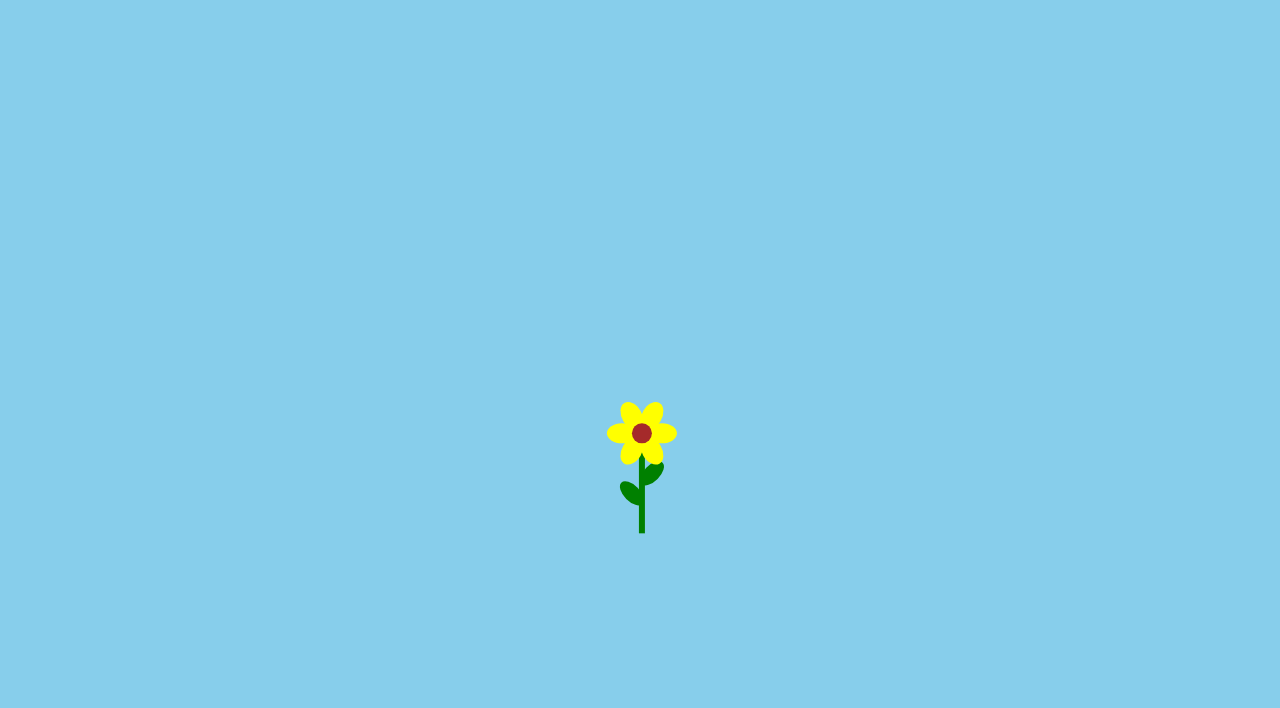
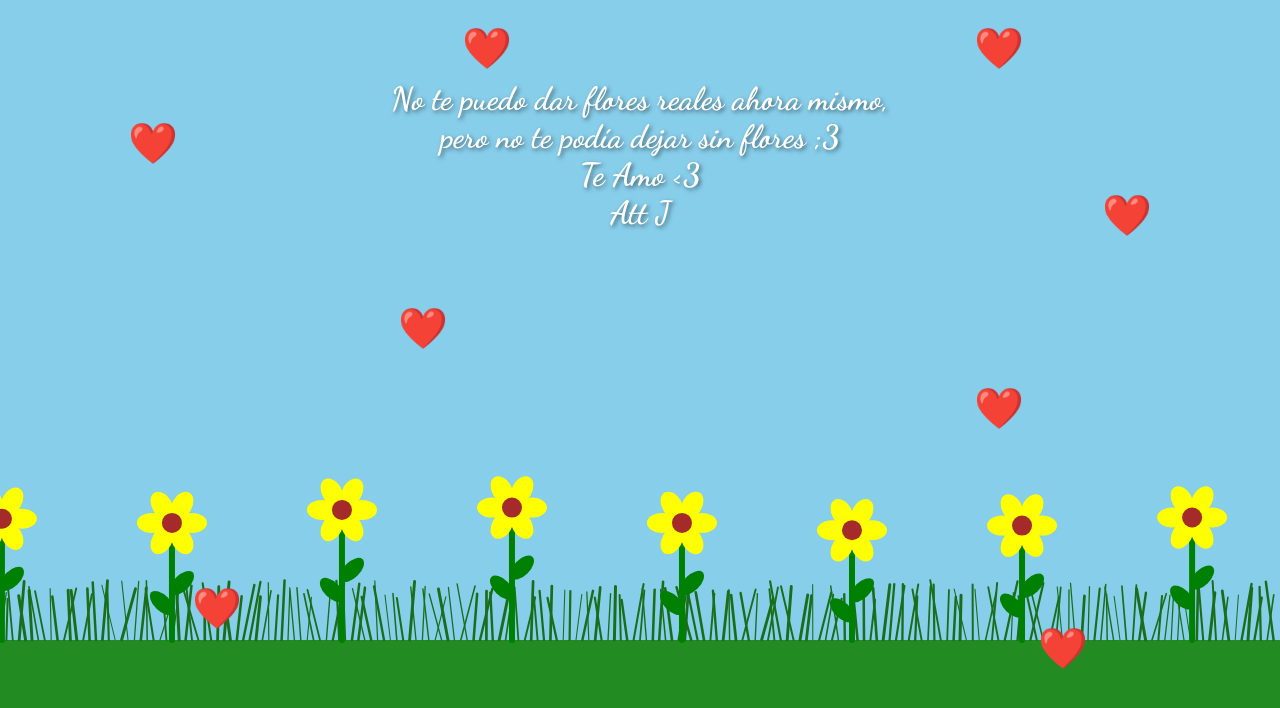
Before and after one commit to VOIDX66/formyloff, a plain HTML site: page index.html in a window 1280 px wide. Drawn offline with Linux system fonts and the light colour scheme.

Commit message:
Un pequeño detalle para mi novia

```diff
--- a/index.html
+++ b/index.html
@@ -2,79 +2,167 @@
 <html lang="es">
 <head>
     <meta charset="UTF-8">
-    <meta name="viewport" content="width=device-width, initial-scale=1.0">
-    <title>Flor Animada</title>
+    <meta name="viewport" content="width=device-width, initial-scale=1.0, user-scalable=no">
+    <title>Flores Animadas</title>
     <style>
+        @import url('https://fonts.googleapis.com/css2?family=Dancing+Script:wght@700&display=swap');
+
         body {
             display: flex;
             justify-content: center;
             align-items: center;
+            flex-direction: column;
             height: 100vh;
             background-color: #87CEEB;
             margin: 0;
+            overflow: hidden;
+            position: relative;
         }
         canvas {
             background-color: transparent;
+            width: 100vw;
+            height: 100vh;
+            position: absolute;
+            top: 0;
+            left: 0;
+        }
+        .mensaje {
+            font-family: 'Dancing Script', cursive;
+            font-size: 2rem;
+            color: white;
+            text-align: center;
+            position: absolute;
+            top: 10%;
+            z-index: 10;
+            text-shadow: 2px 2px 4px rgba(0, 0, 0, 0.5);
+        }
+        .corazones {
+            position: absolute;
+            font-size: 2.5rem;
+            color: red;
+            z-index: 10;
+            animation: flotar 2s infinite alternate;
+        }
+        @keyframes flotar {
+            0% { transform: translateY(0px); }
+            100% { transform: translateY(-10px); }
         }
     </style>
 </head>
 <body>
+    <div class="mensaje">No te puedo dar flores reales ahora mismo,<br>pero no te podía dejar sin flores ;3<br>Te Amo <3<br>Att J</div>
+    <div class="corazones" style="top: 16%; left: 10%;">❤️</div>
+    <div class="corazones" style="top: 25%; right: 10%;">❤️</div>
+    <div class="corazones" style="bottom: 20%; left: 15%;">❤️</div>
+    <div class="corazones" style="bottom: 15%; right: 15%;">❤️</div>
+    <div class="corazones" style="bottom: 90%; right: 20%;">❤️</div>
+    <div class="corazones" style="bottom: 90%; right: 60%;">❤️</div>
+    <div class="corazones" style="bottom: 55%; right: 65%;">❤️</div>
+    <div class="corazones" style="bottom: 45%; right: 20%;">❤️</div>
     <canvas id="canvas"></canvas>
     <script>
         const canvas = document.getElementById("canvas");
         const ctx = canvas.getContext("2d");
-        canvas.width = window.innerWidth;
-        canvas.height = window.innerHeight;
 
         let angle = 0;
+        const flowers = [];
+        const grassBlades = [];
+
+        function init() {
+            resizeCanvas();
+            const numFlowers = 8;
+            const spacing = 120 / (numFlowers + 1);
+
+            for (let i = 0; i <= numFlowers; i++) {
+                flowers.push({
+                    x: (spacing * i) + "%",
+                    y: 78 + Math.random() * 5.5 + "%"
+                });
+            }
+            createGrassBlades();
+            animate();
+        }
+
+        function resizeCanvas() {
+            canvas.width = window.innerWidth;
+            canvas.height = window.innerHeight;
+        }
+
+        function createGrassBlades() {
+            const numBlades = 200;
+            for (let i = 0; i < numBlades; i++) {
+                grassBlades.push({
+                    x: (i / numBlades) * canvas.width,
+                    height: 40 + Math.random() * 20,
+                    thickness: 1 + Math.random() * 2,
+                    angle1: Math.random() * Math.PI * 2,
+                    angle2: Math.random() * Math.PI * 2,
+                    speed1: 0.005 + Math.random() * 0.005,
+                    speed2: 0.005 + Math.random() * 0.005
+                });
+            }
+        }
+
+        function drawGrass() {
+            const grassHeight = 20;
+            ctx.fillStyle = "#228B22";
+            ctx.fillRect(0, canvas.height * (1 - grassHeight / 100), canvas.width, canvas.height * (grassHeight / 100));
+            ctx.strokeStyle = "#1A6E1A";
+            ctx.lineCap = "round";
+            grassBlades.forEach(blade => {
+                ctx.lineWidth = blade.thickness;
+                const sway1 = Math.sin(angle * blade.speed1 + blade.angle1) * 10;
+                const sway2 = Math.cos(angle * blade.speed2 + blade.angle2) * 5;
+                ctx.beginPath();
+                ctx.moveTo(blade.x, canvas.height * (1 - grassHeight / 100));
+                ctx.lineTo(blade.x + sway1 + sway2, canvas.height * (1 - grassHeight / 100) - blade.height);
+                ctx.stroke();
+            });
+        }
 
         function drawFlower(x, y) {
-            const stemHeight = 100;
-            const sway = Math.sin(angle) * 5;
-
-            // Tallo
+            const stemHeight = canvas.height * 0.15;
+            const sway = Math.sin(angle + parseFloat(x) * 0.01) * 5;
+            const flowerX = (parseFloat(x) / 100) * canvas.width;
+            const flowerY = (parseFloat(y) / 100) * canvas.height;
             ctx.strokeStyle = "green";
             ctx.lineWidth = 6;
             ctx.beginPath();
-            ctx.moveTo(x + sway, y);
-            ctx.lineTo(x + sway, y - stemHeight);
+            ctx.moveTo(flowerX + sway, canvas.height * 0.8);
+            ctx.lineTo(flowerX + sway, flowerY - stemHeight);
             ctx.stroke();
-
-            // Hojas
             ctx.fillStyle = "green";
             ctx.beginPath();
-            ctx.ellipse(x + sway - 10, y - 40, 15, 8, Math.PI / 4, 0, Math.PI * 2);
+            ctx.ellipse(flowerX + sway - 10, flowerY - 40, 15, 8, Math.PI / 4, 0, Math.PI * 2);
             ctx.fill();
             ctx.beginPath();
-            ctx.ellipse(x + sway + 10, y - 60, 15, 8, -Math.PI / 4, 0, Math.PI * 2);
+            ctx.ellipse(flowerX + sway + 10, flowerY - 60, 15, 8, -Math.PI / 4, 0, Math.PI * 2);
             ctx.fill();
-
-            // Pétalos
             ctx.fillStyle = "yellow";
             for (let i = 0; i < 6; i++) {
                 let petalAngle = (Math.PI / 3) * i;
-                let petalX = x + sway + Math.cos(petalAngle) * 20;
-                let petalY = y - stemHeight + Math.sin(petalAngle) * 20;
+                let petalX = flowerX + sway + Math.cos(petalAngle) * 20;
+                let petalY = flowerY - stemHeight + Math.sin(petalAngle) * 20;
                 ctx.beginPath();
                 ctx.ellipse(petalX, petalY, 15, 10, petalAngle, 0, Math.PI * 2);
                 ctx.fill();
             }
-
-            // Centro de la flor
             ctx.fillStyle = "brown";
             ctx.beginPath();
-            ctx.arc(x + sway, y - stemHeight, 10, 0, Math.PI * 2);
+            ctx.arc(flowerX + sway, flowerY - stemHeight, 10, 0, Math.PI * 2);
             ctx.fill();
         }
 
         function animate() {
             ctx.clearRect(0, 0, canvas.width, canvas.height);
+            drawGrass();
             angle += 0.03;
-            drawFlower(canvas.width / 2, canvas.height / 1.5);
+            flowers.forEach(flower => drawFlower(flower.x, flower.y));
             requestAnimationFrame(animate);
         }
 
-        animate();
+        window.addEventListener("load", init);
+        window.addEventListener("resize", resizeCanvas);
     </script>
 </body>
 </html>
```
